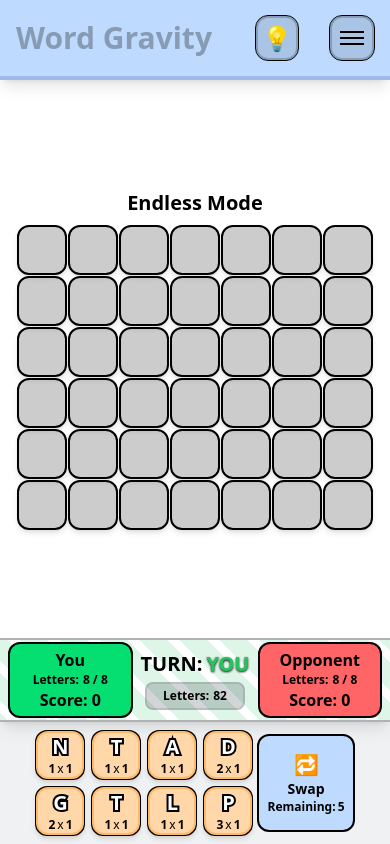
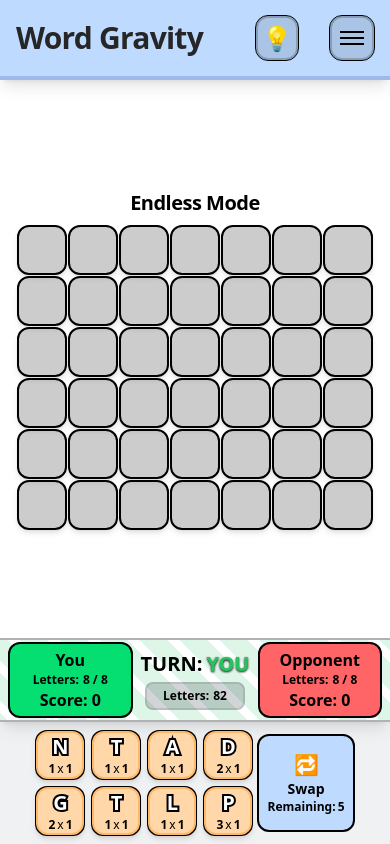
Before and after one commit to xandwr/word-gravity-pure, a SvelteKit app: page / in a window 390 px wide. Built offline with nearby package versions, Linux system fonts and the light colour scheme; no server answers.

Commit message:
Style and bg injection

```diff
--- a/src/components/headerBar.svelte
+++ b/src/components/headerBar.svelte
@@ -4,7 +4,9 @@
 </script>
 
 <header class="bg-blue-200 flex items-center justify-between p-4 shadow-lg border-b-4 border-blue-900/20">
-    <h1 class="text-3xl sm:text-4xl font-bold text-neutral-900/33">Word Gravity</h1>
+    <h1 class="text-3xl sm:text-4xl font-bold text-neutral-800 tracking-tight">
+        <a href="/">Word Gravity</a>
+    </h1>
 
     <div class="flex items-center gap-8">
         <!-- lightbulb how-to-play button -->
--- a/src/components/wordGrid.svelte
+++ b/src/components/wordGrid.svelte
@@ -8,7 +8,7 @@
 </script>
 
 <div>
-    <h1 class="text-xl sm:text-2xl font-semibold text-center mb-2">Endless Mode</h1>
+    <h1 class="text-xl sm:text-2xl font-semibold text-center mb-2 tracking-tight">Endless Mode</h1>
     <div
         class="grid gap-px w-fit max-w-full sm:max-w-[90vw] md:max-w-[728px] h-fit mx-auto"
         style="grid-template-columns: repeat({BOARD_CONFIG.COLS}, minmax(0, 1fr)); grid-template-rows: repeat({BOARD_CONFIG.ROWS}, minmax(0, 1fr));"
--- a/src/routes/+page.svelte
+++ b/src/routes/+page.svelte
@@ -52,6 +52,10 @@
         }
     }
 </script>
+
+<svelte:head>
+    <title>Word Gravity | Endless</title>
+</svelte:head>
 
 <div class="flex flex-col h-[calc(100vh-80px)] overflow-hidden">
     {#if gameState.isGameOver}
@@ -143,7 +147,11 @@
         </div>
     {/if}
 
-    <div class="flex flex-col flex-1 min-h-0">
+    <div class="relative flex flex-col flex-1 min-h-0">
+        <div id="gameBackground" class="absolute inset-0 -z-10">
+
+        </div>
+
         <div class="flex-1 w-full py-1 px-2 sm:py-2 sm:px-3 flex justify-center items-center overflow-auto">
             <WordGrid />
         </div>
--- a/src/routes/leaderboard/+page.svelte
+++ b/src/routes/leaderboard/+page.svelte
@@ -33,24 +33,23 @@
 </script>
 
 <svelte:head>
-    <title>Leaderboard - Word Gravity</title>
+    <title>Word Gravity | Leaderboard</title>
 </svelte:head>
 
-<div class="min-h-screen bg-linear-to-br from-blue-50 to-purple-50 p-4">
-    <div class="max-w-4xl mx-auto">
+<div class="">
+    <div class="max-w-4xl">
         <!-- Header -->
         <div class="text-center mb-8 pt-8">
             <h1 class="text-4xl sm:text-5xl font-bold text-gray-800 mb-2">
-                🏆 Leaderboard
+                Global Leaderboard
             </h1>
-            <p class="text-gray-600 text-lg">Top scores from all players</p>
         </div>
 
         <!-- Back to Game Button -->
         <div class="mb-6">
             <a
                 href="/"
-                class="inline-flex items-center justify-center gap-2 px-4 py-2 bg-blue-600 hover:bg-blue-700 text-white font-semibold rounded-lg transition-colors"
+                class="gap-2 px-4 py-2 bg-blue-600 hover:bg-blue-700 text-white font-semibold rounded-lg transition-colors"
             >
                 <span>←</span>
                 <span>Back to Endless</span>
@@ -64,7 +63,7 @@
             >
                 <p class="text-red-800 font-semibold">{data.error}</p>
                 <p class="text-red-600 mt-2">
-                    The leaderboard isn't set up yet.
+                    Y'all just wait though...
                 </p>
             </div>
         {:else if data.leaderboard.length === 0}
```
